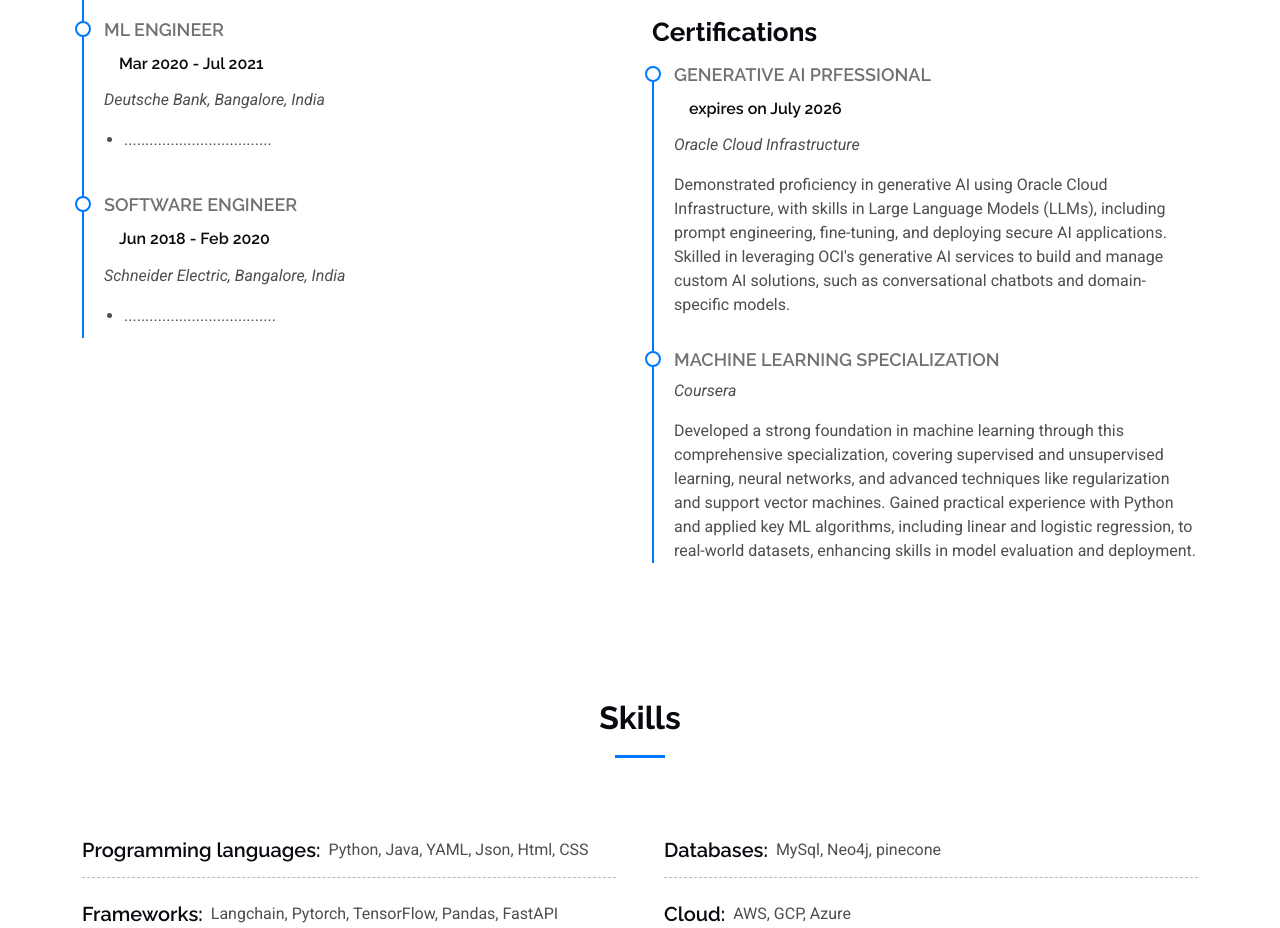
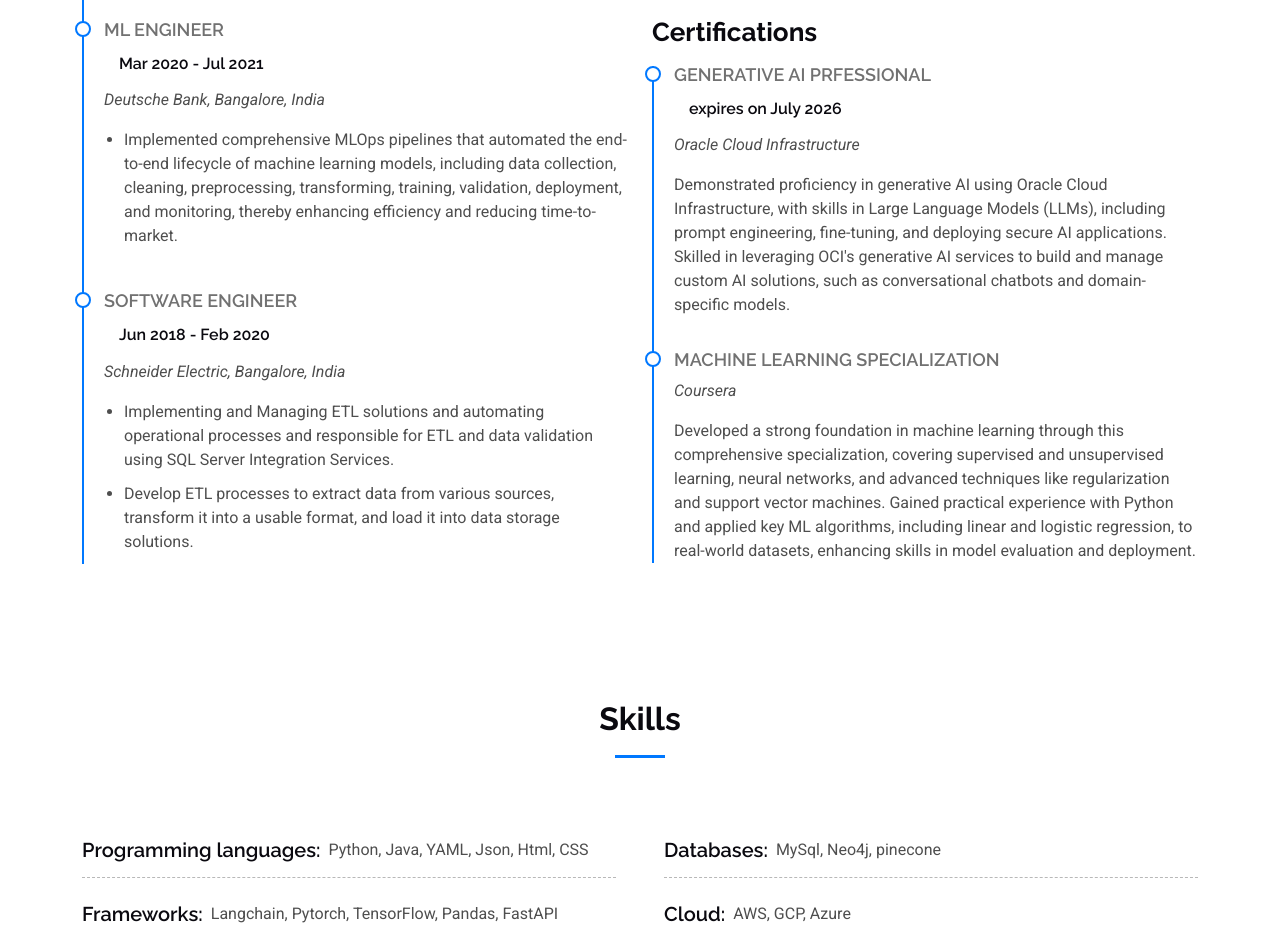
Before and after one commit to T-Yashwanth/yashwanth.github.io, a plain HTML site: page index.html in a window 1280 px wide. Shown: the part 2461-3389 px from the top of the page. Drawn offline with Linux system fonts and the light colour scheme.

Commit message:
have done some updates to profile

```diff
--- a/index.html
+++ b/index.html
@@ -208,7 +208,8 @@
                 <h5>Mar 2020 - Jul 2021</h5>
                 <p><em>Deutsche Bank, Bangalore, India</em></p>
                 <ul>
-                  <li>...................................</li>
+                  <li>Implemented comprehensive MLOps pipelines that automated the end-to-end lifecycle of machine learning models, including data collection, cleaning, preprocessing, transforming,
+                    training, validation, deployment, and monitoring, thereby enhancing efficiency and reducing time-to-market.</li>
                 </ul>
               </div><!-- End Resume Item -->
               <div class="resume-item">
@@ -216,7 +217,8 @@
                 <h5>Jun 2018 - Feb 2020</h5>
                 <p><em>Schneider Electric, Bangalore, India</em></p>
                 <ul>
-                  <li>....................................</li>
+                  <li>Implementing and Managing ETL solutions and automating operational processes and responsible for ETL and data validation using SQL Server Integration Services.</li>
+                  <li>Develop ETL processes to extract data from various sources, transform it into a usable format, and load it into data storage solutions.</li>
                 </ul>
               </div><!-- End Resume Item -->
           </div>
```
Also changed, not shown: 1 other file.
